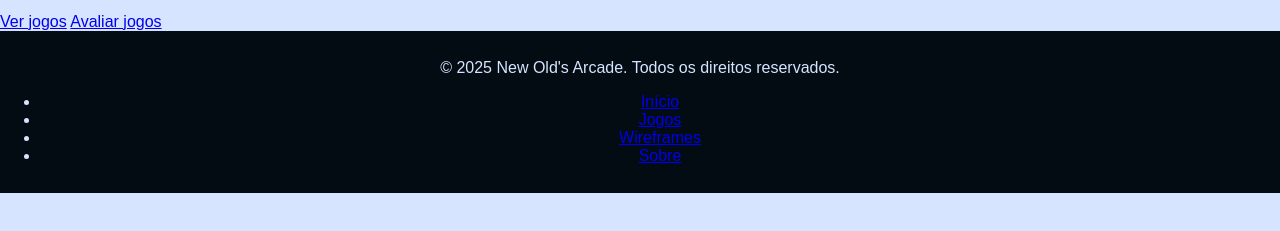
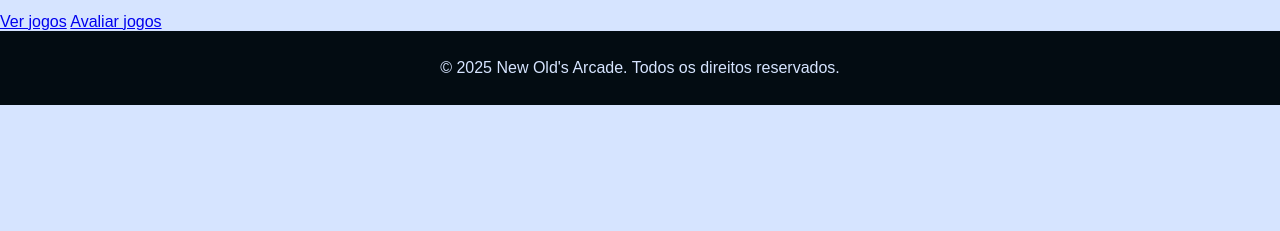
Before and after one commit to RoryLia/Apresenta-o-AULA-4---DESIGN-DE-PLATAFORMA-IDEAL-DE-JOGOS, a plain HTML site: page index.html in a window 1280 px wide. Shown: the part 211-442 px from the top of the page. Drawn offline with Linux system fonts and the light colour scheme.

Commit message:
Simplify footer by removing unnecessary div

```diff
--- a/footer.html
+++ b/footer.html
@@ -1,11 +1,3 @@
 <footer>
-    <div class="footer-content">
-        <p>&copy; 2025 New Old's Arcade. Todos os direitos reservados.</p>
-        <ul class="footer-links">
-            <li><a href="index.html">Início</a></li>
-            <li><a href="listing.html">Jogos</a></li>
-            <li><a href="docs/wireframes.md">Wireframes</a></li>
-            <li><a href="README.md">Sobre</a></li>
-        </ul>
-    </div>
+  <p>&copy; 2025 New Old's Arcade. Todos os direitos reservados.</p>
 </footer>
```
